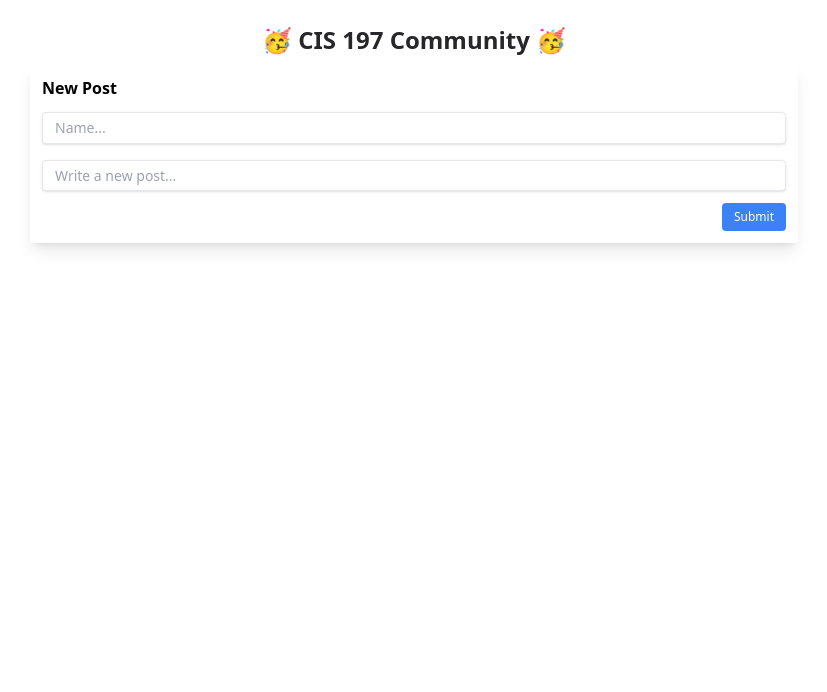
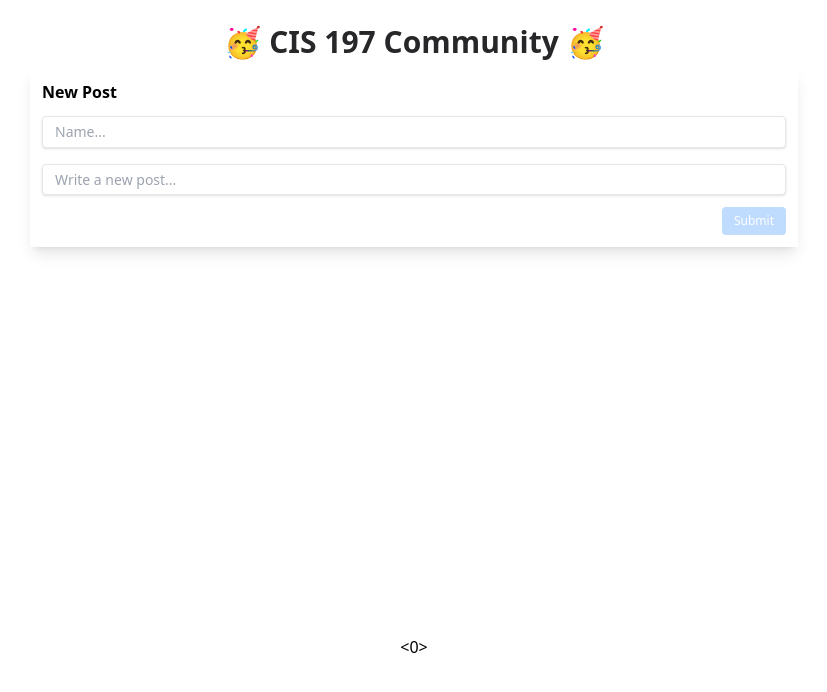
Before and after one commit to xcupsilon/minitwitter, a React (Create React App) app: page / in a window 1280 px wide. Shown: the top 692 px of the page, without its empty margins (226-1053 px from the left). Built offline with nearby package versions, Linux system fonts and the light colour scheme.

Commit message:
submit button reacts to form filled out or not

```diff
--- a/src/App.js
+++ b/src/App.js
@@ -1,11 +1,13 @@
 import Title from './components/Title';
 import Post from './components/Post';
+import Voter from './components/Voter';
 
 function App() {
   return (
     <>
       <Title />
       <Post />
+      <Voter />
     </>
   );
 }
--- a/src/components/Input.js
+++ b/src/components/Input.js
@@ -1,18 +1,42 @@
-import Submit from './Submit'
+import { useState } from 'react'
 
 const Input = () => {
-  let name = ''
-  let post = ''
+  const [name, setName] = useState('')
+  const [post, setPost] = useState('')
+
+  const isValid = () => {
+    return name && post
+  }
+
+  const SubmitButton = () => {
+    if (isValid()) {
+      return (
+        <div class='flow-root'>
+          <button class='bg-blue-500 hover:bg-blue-700 text-white font-normal h-7 py-1 px-3 text-xs rounded float-right'>
+            Submit
+          </button>
+        </div>
+      )
+    } else {
+      return (
+        <div class='flow-root'>
+          <button class='bg-blue-200 text-white font-normal h-7 py-1 px-3 text-xs rounded float-right' disabled>
+            Submit
+          </button>
+        </div>
+      )
+    }
+  }
 
   return(
     <>
       <div class='mb-4 mt-3'>
-        <input onChange={(e) => this.name = e.target.value} class='shadow appearance-none border rounded w-full py-1.5 px-3 text-gray-700 text-sm leading-tight focus:outline-none focus:shadow-outline' id='name' type='text' placeholder='Name...'></input>
+        <input onChange={(e) => setName(e.target.value)} class='shadow appearance-none border rounded w-full py-1.5 px-3 text-gray-700 text-sm leading-tight focus:outline-none focus:shadow-outline' id='name' type='text' placeholder='Name...'></input>
       </div>
       <div>
-        <input onChange={(e) => this.post = e.target.value} class='shadow appearance-none border rounded w-full py-1.5 px-3 text-gray-700 text-sm mb-3 leading-tight focus:outline-none focus:shadow-outline' id='post' type='text' placeholder='Write a new post...'></input>
+        <input onChange={(e) => setPost(e.target.value)} class='shadow appearance-none border rounded w-full py-1.5 px-3 text-gray-700 text-sm mb-3 leading-tight focus:outline-none focus:shadow-outline' id='post' type='text' placeholder='Write a new post...'></input>
       </div>
-      <Submit isValid={name && post}/>
+      <SubmitButton />
     </>
   )
 
--- a/src/components/Post.js
+++ b/src/components/Post.js
@@ -1,5 +1,4 @@
 import Input from './Input'
-import Submit from './Submit'
 
 const Post = () => {
   return (
--- a/src/components/Submit.js
+++ /dev/null
@@ -1,12 +0,0 @@
-const Submit = ({isValid}) => {
-
-  return(
-    <div class='flow-root'>
-      <button class='bg-blue-500 hover:bg-blue-700 text-white font-normal h-7 py-1 px-3 text-xs rounded float-right'>
-        Submit
-      </button>
-    </div>
-  )
-}
-
-export default Submit
--- a/src/components/Title.js
+++ b/src/components/Title.js
@@ -1,6 +1,6 @@
 const Title = () => {
   return (
-    <h1 class='text-center text-2xl mt-6 mb-2 font-bold text-zinc-800'>🥳 CIS 197 Community 🥳</h1>
+    <h1 class='text-center text-3xl mt-6 mb-2 font-bold text-zinc-800'>🥳 CIS 197 Community 🥳</h1>
   )
 }
 
--- a/src/components/Voter.js
+++ b/src/components/Voter.js
@@ -1,15 +1,17 @@
-import React, { useState, useEffect } from 'react'
+import React, { useState } from 'react'
 
 const Voter = () => {
-  const [voteCount, changeVoteCount] = useState('')
+  const [voteCount, setVoteCount] = useState(0)
 
-  useEffect(() => {
-
-  })
-
-  return(
-    <div>
-      Voter
+  return (
+    <div class="flex justify-center items-center h-screen">
+      <button onClick={() => setVoteCount(voteCount + 1)}>
+        &lt;
+      </button>
+      <span>{voteCount}</span>
+      <button onClick={() => setVoteCount(voteCount - 1)}>
+        &gt;
+      </button>
     </div>
   )
 }
```
